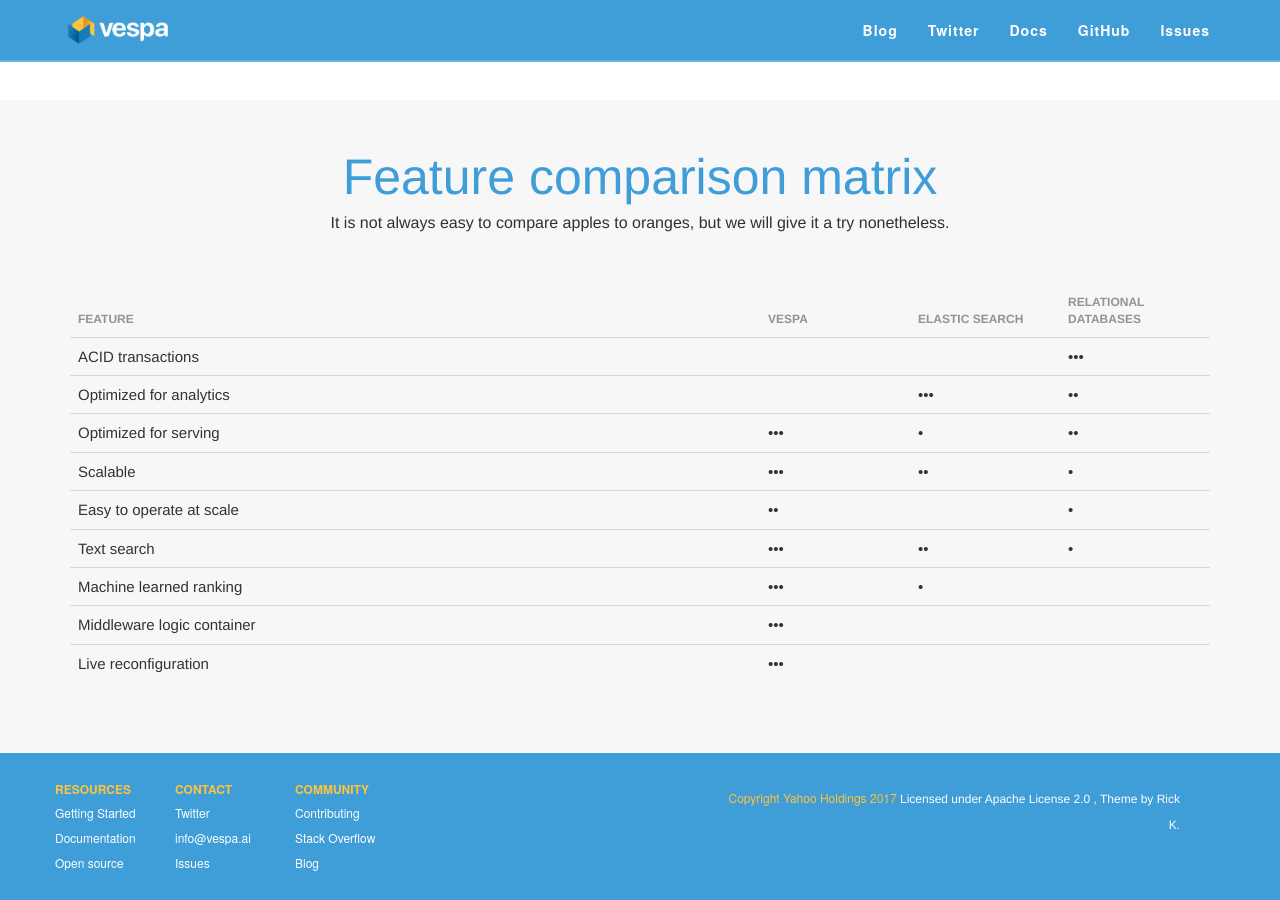
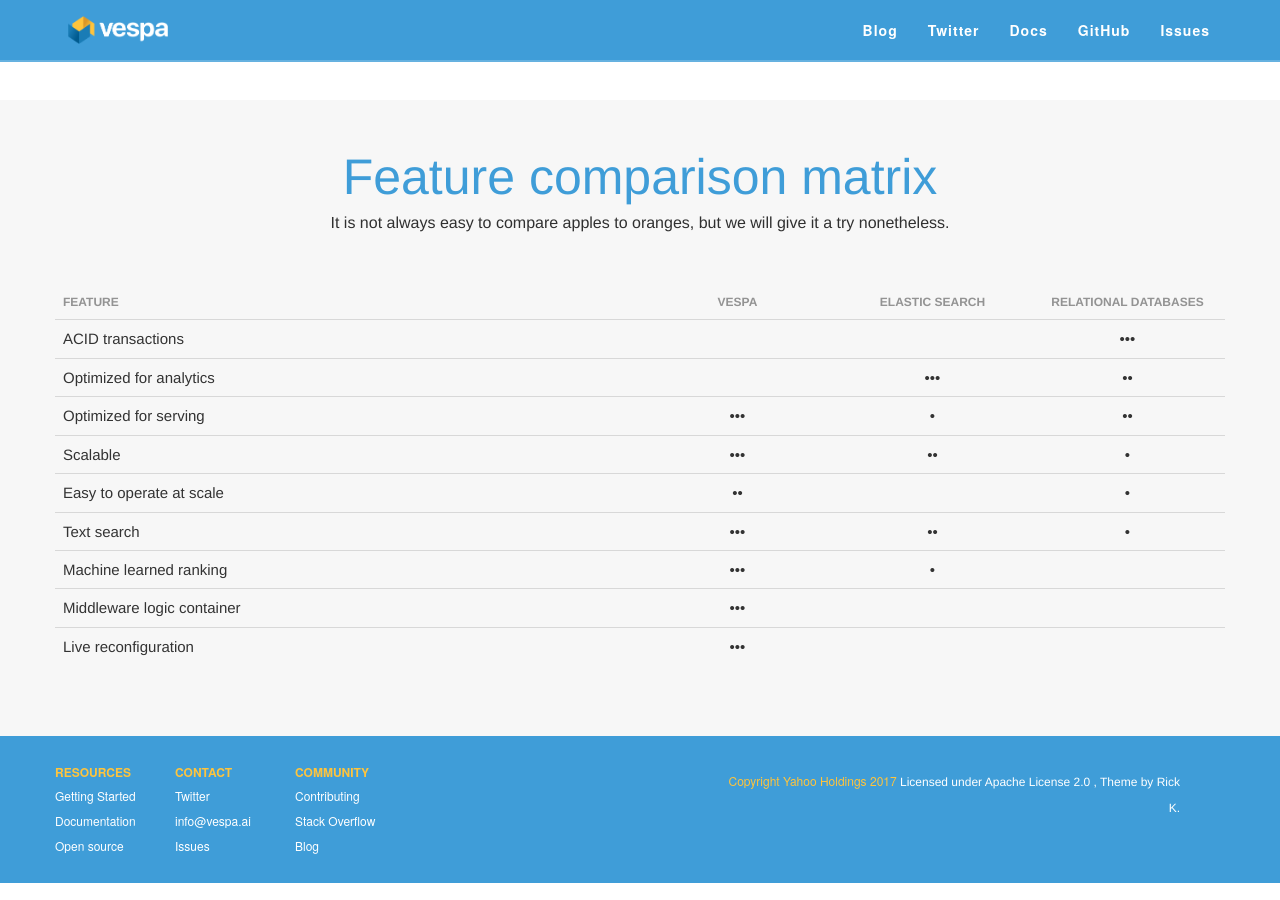
Before and after one commit to vespa-engine/frontpage, a Jekyll site: the page built from index.md, in a window 1280 px wide and 900 px high, scrolled down 2279 px. Built offline with Jekyll 4.4.1, drawn with Linux system fonts in a browser that asks for light colours; some web fonts are replaced.

Commit message:
a more responsive table

```diff
--- a/_includes/featurematrix.html
+++ b/_includes/featurematrix.html
@@ -8,80 +8,84 @@
                 </div>
             </div>
             <div class="row">
-                <div class="col-lg-12">
                 <table class="table">
+                    <colgroup>
+                        <col class="col-xs-6">
+                        <col class="col-xs-2">
+                        <col class="col-xs-2">
+                        <col class="col-xs-2">
+                    </colgroup>
                     <thead>
                         <tr>
                             <th>Feature</th>
-                                <th width="150">Vespa</th>
-                                <th width="150">Elastic Search</th>
-                                <th width="150">Relational databases</th>
+                            <th class="text-center">Vespa</th>
+                            <th class="text-center">Elastic Search</th>
+                            <th class="text-center" class="text-nowrap">Relational Databases</th>
                         </tr>
                     </thead>
                     <tbody>
                         <tr>
                             <td>ACID transactions</td>
-                                <td></td>
-                                <td></td>
-                                <td>•••</td>
+                            <td class="text-center"></td>
+                            <td class="text-center"></td>
+                            <td class="text-center">•••</td>
                         </tr>
                         <tr>
                             <td>Optimized for analytics</td>
-                                <td></td>
-                                <td>•••</td>
-                                <td>••</td>
+                            <td class="text-center"></td>
+                            <td class="text-center">•••</td>
+                            <td class="text-center">••</td>
                         </tr>
                         <tr>
                             <td>Optimized for serving</td>
-                                <td>•••</td>
-                                <td>•</td>
-                                <td>••</td>
+                            <td class="text-center">•••</td>
+                            <td class="text-center">•</td>
+                            <td class="text-center">••</td>
                         </tr>
 
                         <tr>
                             <td>Scalable</td>
-                                <td>•••</td>
-                                <td>••</td>
-                                <td>•</td>
+                            <td class="text-center">•••</td>
+                            <td class="text-center">••</td>
+                            <td class="text-center">•</td>
                         </tr>
 
                         <tr>
                             <td>Easy to operate at scale</td>
-                                <td>••</td>
-                                <td></td>
-                                <td>•</td>
+                            <td class="text-center">••</td>
+                            <td class="text-center"></td>
+                            <td class="text-center">•</td>
                         </tr>
 
                         <tr>
                             <td>Text search</td>
-                                <td>•••</td>
-                                <td>••</td>
-                                <td>•</td>
+                            <td class="text-center">•••</td>
+                            <td class="text-center">••</td>
+                            <td class="text-center">•</td>
                         </tr>
 
                         <tr>
                             <td>Machine learned ranking</td>
-                                <td>•••</td>
-                                <td>•</td>
-                                <td></td>
+                            <td class="text-center">•••</td>
+                            <td class="text-center">•</td>
+                            <td class="text-center"></td>
                         </tr>
 
                         <tr>
                             <td>Middleware logic container</td>
-                                <td>•••</td>
-                                <td></td>
-                                <td></td>
+                            <td class="text-center">•••</td>
+                            <td class="text-center"></td>
+                            <td class="text-center"></td>
                         </tr>
 
                         <tr>
                             <td>Live reconfiguration</td>
-                                <td>•••</td>
-                                <td></td>
-                                <td></td>
+                            <td class="text-center">•••</td>
+                            <td class="text-center"></td>
+                            <td class="text-center"></td>
                         </tr>
                     </tbody>
                 </table>
             </div>
         </div>
-        </div>
     </section>
```
Lines whose indentation alone changed are shown as unchanged.
